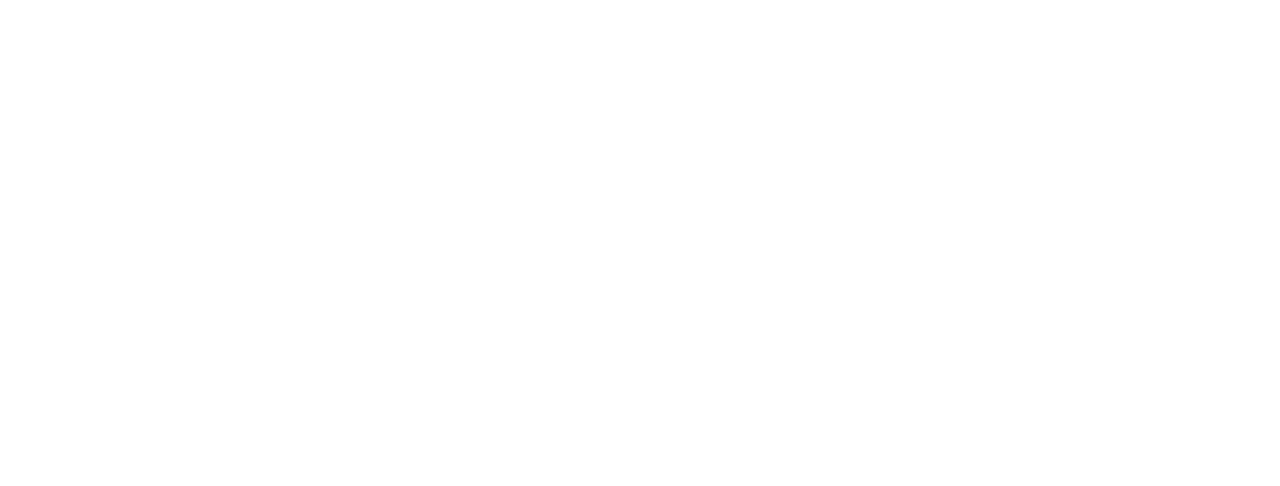
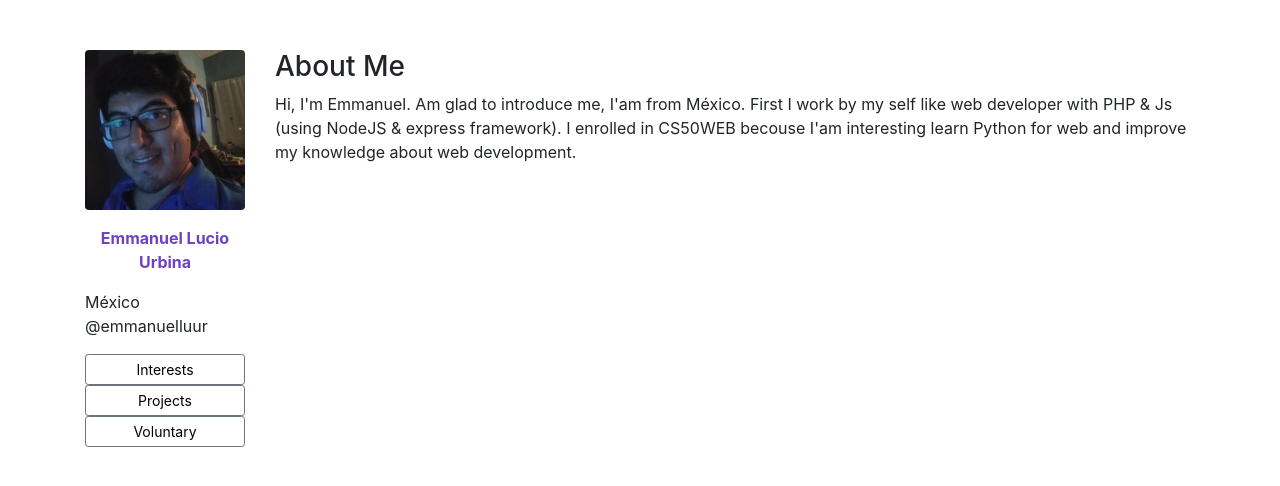
Before and after one commit to emmanuelluur/me_cs50, a plain HTML site: page index.html in a window 1280 px wide. Drawn offline with nearby package versions, Linux system fonts and the light colour scheme.

Commit message:
add about me info

```diff
--- a/index.html
+++ b/index.html
@@ -9,7 +9,41 @@
     <!--Bootstrap CSS-->
     <link rel="stylesheet" href="https://stackpath.bootstrapcdn.com/bootstrap/4.3.1/css/bootstrap.min.css"
         integrity="sha384-ggOyR0iXCbMQv3Xipma34MD+dH/1fQ784/j6cY/iJTQUOhcWr7x9JvoRxT2MZw1T" crossorigin="anonymous">
+    <link rel="stylesheet" href="./css/main.css">
 </head>
+<div class="container space">
+    <!-- main -->
+    <main class="row">
+        <!--Photo & contact content-->
+        <section class="col-sm-2">
+            <img src="./img/profile_pic.jpg" class="img-fluid rounded" alt="Cinque Terre">
+            <p>
+                <p class="profileName"><strong>Emmanuel Lucio Urbina</strong></p>
+                <ul class="lists-info">
+                    <li>México</li>
+                    <li>@emmanuelluur</li>
+                </ul>
+            </p>
+
+            <ul class="lists-btns">
+                <li><a href="#" class="btn btn-outline-secondary btn-sm btn-block">Interests</a></li>
+                <li><a href="#" class="btn btn-outline-secondary btn-sm btn-block">Projects</a></li>
+                <li><a href="#" class="btn btn-outline-secondary btn-sm btn-block">Voluntary</a></li>
+            </ul>
+
+        </section>
+        <section class="col-sm-10">
+            <h3>About Me</h3>
+            <p>
+                Hi, I'm Emmanuel. Am glad to introduce me, I'am from México.
+                First I work by my self like web developer with PHP & Js
+                (using NodeJS & express framework).
+                I enrolled in CS50WEB becouse I'am interesting learn Python for web and improve my knowledge about web
+                development.
+            </p>
+        </section>
+    </main>
+</div>
 
 <body>
     <!--Bootstrap JS-->
```
